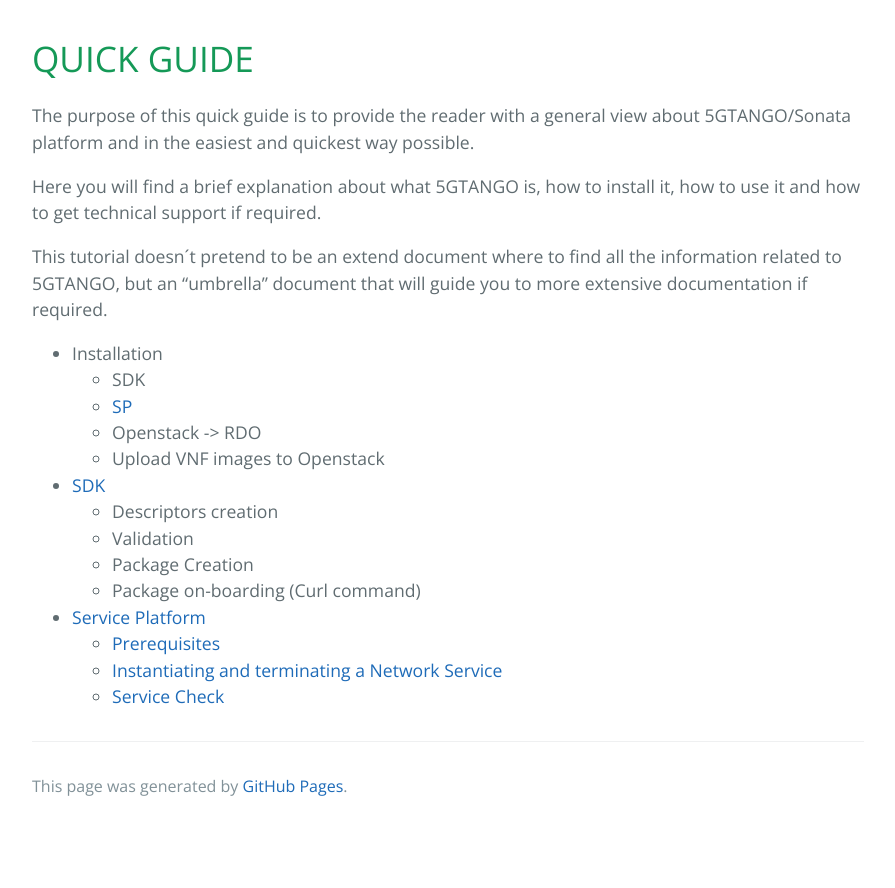
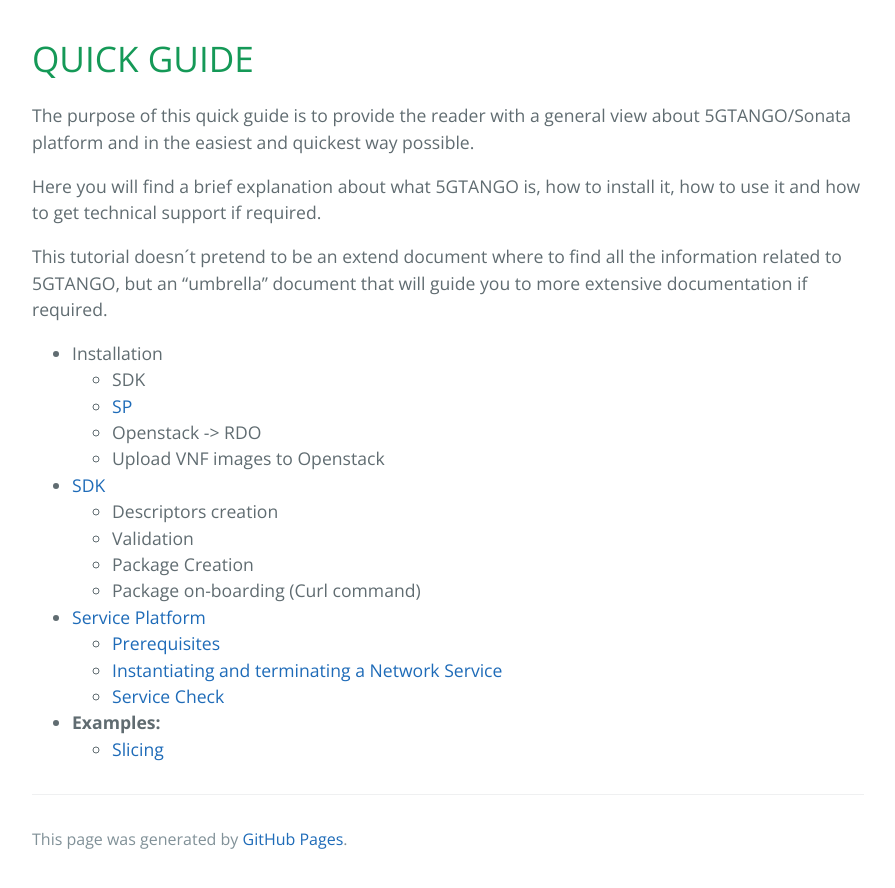
Before and after one commit to sonata-nfv/sonata-nfv.github.io, a Jekyll site: the page built from quickguide.md, in a window 1280 px wide. Shown: the top 888 px of the page, without its empty margins (192-1087 px from the left). Built offline with Jekyll 4.4.1, drawn with Linux system fonts in a browser that asks for light colours; our own code applies the rules of GitHub Pages for plain Markdown files.

Commit message:
Adding slicing section placeholder
Signed-off-by: Felipe Vicens <felipe.vicens@atos.net>

```diff
--- a/quickguide.md
+++ b/quickguide.md
@@ -22,3 +22,6 @@ This tutorial doesn´t pretend to be an extend document where to find all the in
   * [Prerequisites](/sp#prerequisites)
   * [Instantiating and terminating a Network Service](/sp#instantiating-and-terminating-a-network-service)
   * [Service Check](/sp#service-check)
+
+* **Examples:**
+    * [Slicing](/slicing)
```
Also changed, not shown: slicing.md (added, +1 -0 lines).
